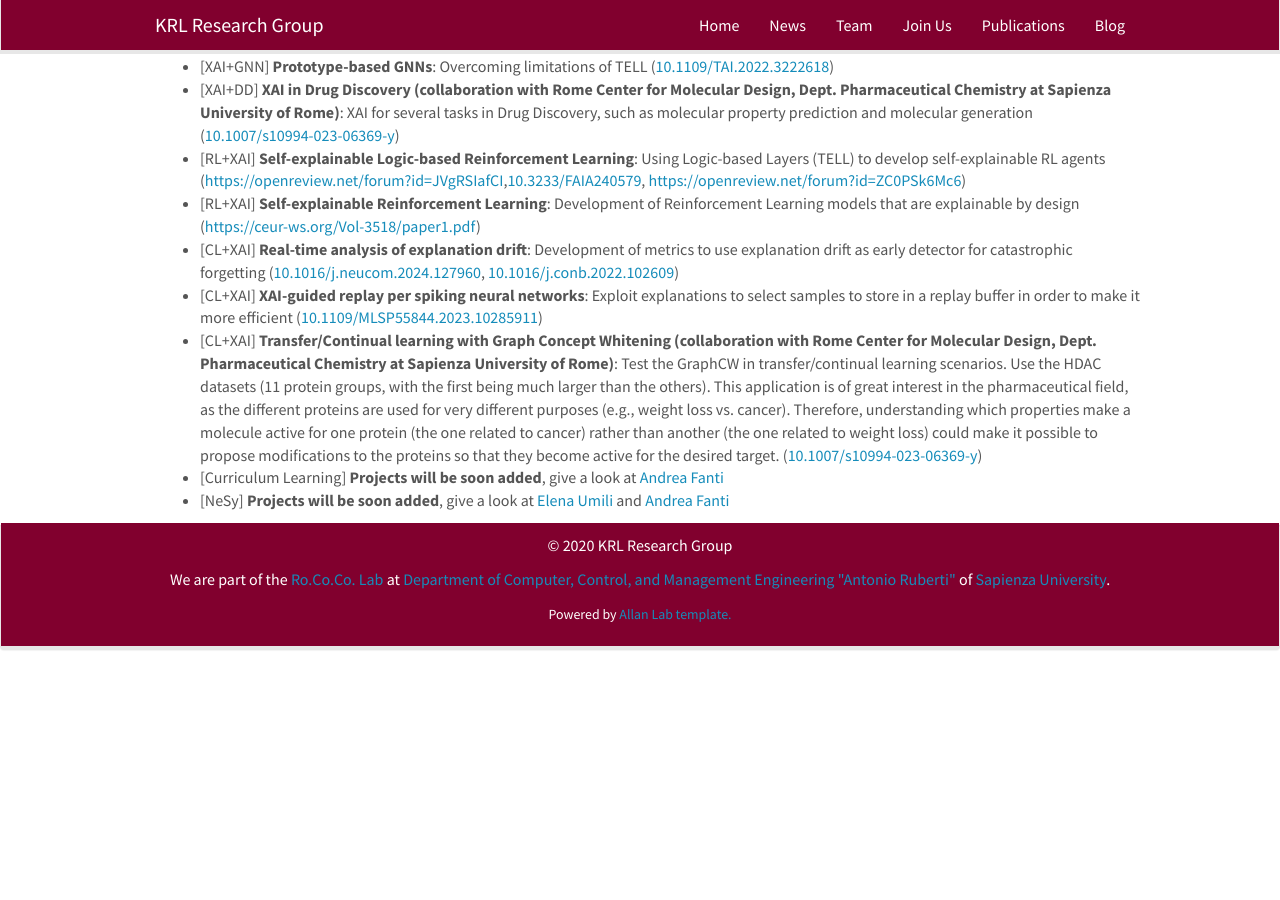
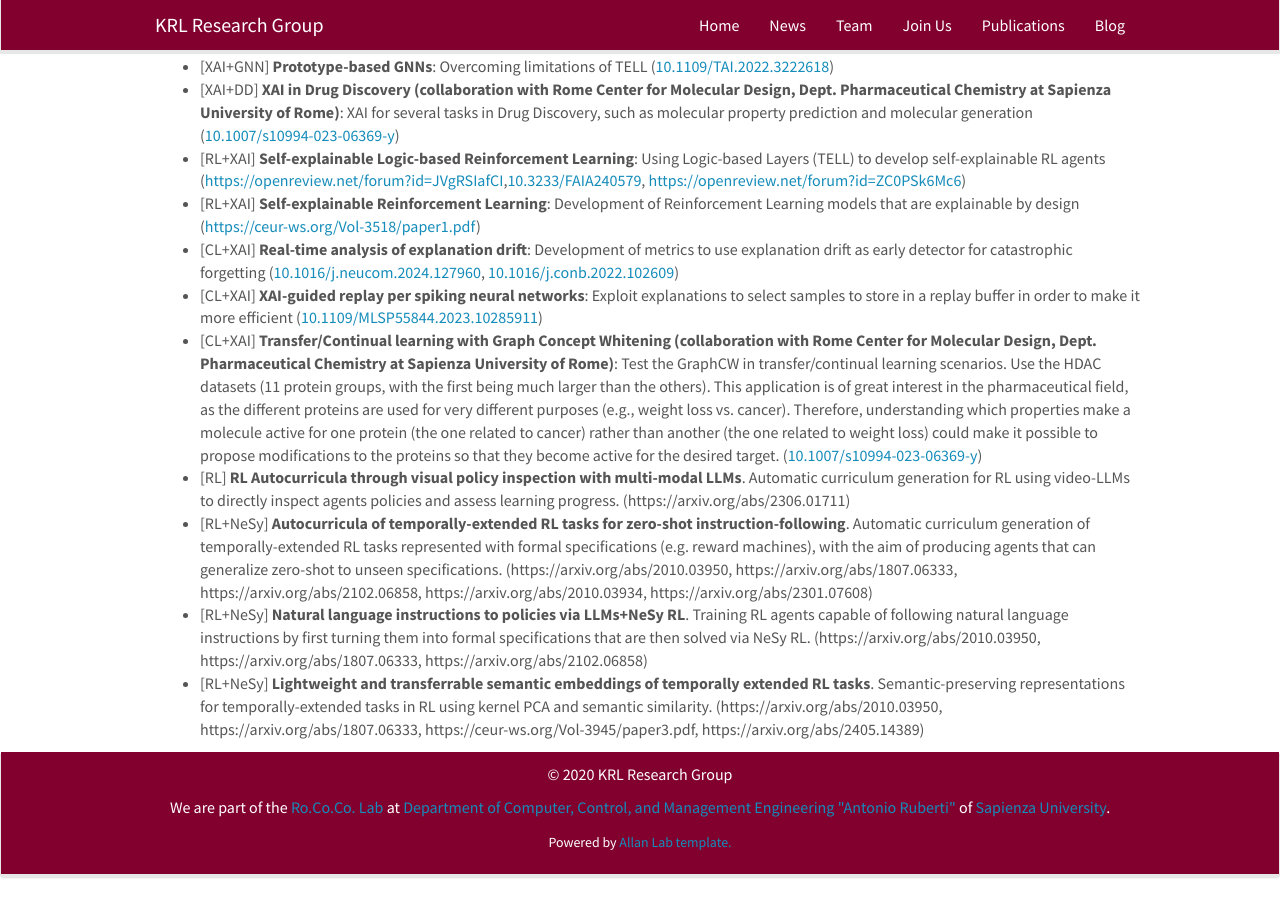
Before and after one commit to KRLGroup/krlgroup.github.io, a Jekyll site: the page built from _pages/openings.md, in a window 1280 px wide and 900 px high, scrolled down 619 px. Built offline with Jekyll 4.4.1, drawn with Linux system fonts in a browser that asks for light colours; nearby versions of some CDN libraries; before the commit the page ends 1291 px from its top, so only the background shows below that.

Commit message:
Update openings.md

```diff
--- a/_pages/openings.md
+++ b/_pages/openings.md
@@ -48,6 +48,8 @@ Here you can find a brief list of available topics for master thesis. These are
 <li>[CL+XAI] <strong>XAI-guided replay per spiking neural networks</strong>: Exploit explanations to select samples to store in a replay buffer in order to make it more efficient (<a href="https://doi.org/10.1109/MLSP55844.2023.10285911">10.1109/MLSP55844.2023.10285911</a>)</li>
 <li>[CL+XAI] <strong>Transfer/Continual learning with Graph Concept Whitening (collaboration with Rome Center for Molecular Design, Dept. Pharmaceutical Chemistry at Sapienza University of Rome)</strong>: Test the GraphCW in transfer/continual learning scenarios.
 Use the HDAC datasets (11 protein groups, with the first being much larger than the others). This application is of great interest in the pharmaceutical field, as the different proteins are used for very different purposes (e.g., weight loss vs. cancer). Therefore, understanding which properties make a molecule active for one protein (the one related to cancer) rather than another (the one related to weight loss) could make it possible to propose modifications to the proteins so that they become active for the desired target. (<a href="https://doi.org/10.1007/s10994-023-06369-y">10.1007/s10994-023-06369-y</a>)</li>
-<li>[Curriculum Learning] <strong>Projects will be soon added</strong>, give a look at <a href="https://scholar.google.com/citations?user=PjgeMNwAAAAJ&hl=it&oi=ao">Andrea Fanti</a></li>
-<li>[NeSy] <strong>Projects will be soon added</strong>, give a look at <a href="https://scholar.google.com/citations?user=W1KV32kAAAAJ&hl=it&oi=ao">Elena Umili</a> and <a href="https://scholar.google.com/citations?user=PjgeMNwAAAAJ&hl=it&oi=ao">Andrea Fanti</a></li>
+<li>[RL] <strong>RL Autocurricula through visual policy inspection with multi-modal LLMs</strong>. Automatic curriculum generation for RL using video-LLMs to directly inspect agents policies and assess learning progress. (https://arxiv.org/abs/2306.01711)</li>
+<li>[RL+NeSy] <strong>Autocurricula of temporally-extended RL tasks for zero-shot instruction-following</strong>. Automatic curriculum generation of temporally-extended RL tasks represented with formal specifications (e.g. reward machines), with the aim of producing agents that can generalize zero-shot to unseen specifications. (https://arxiv.org/abs/2010.03950, https://arxiv.org/abs/1807.06333, https://arxiv.org/abs/2102.06858, https://arxiv.org/abs/2010.03934, https://arxiv.org/abs/2301.07608)</li>
+<li>[RL+NeSy] <strong>Natural language instructions to policies via LLMs+NeSy RL</strong>. Training RL agents capable of following natural language instructions by first turning them into formal specifications that are then solved via NeSy RL. (https://arxiv.org/abs/2010.03950, https://arxiv.org/abs/1807.06333, https://arxiv.org/abs/2102.06858)</li>
+<li>[RL+NeSy] <strong>Lightweight and transferrable semantic embeddings of temporally extended RL tasks</strong>. Semantic-preserving representations for temporally-extended tasks in RL using kernel PCA and semantic similarity. (https://arxiv.org/abs/2010.03950, https://arxiv.org/abs/1807.06333, https://ceur-ws.org/Vol-3945/paper3.pdf, https://arxiv.org/abs/2405.14389)</li>
 </ul>
```
